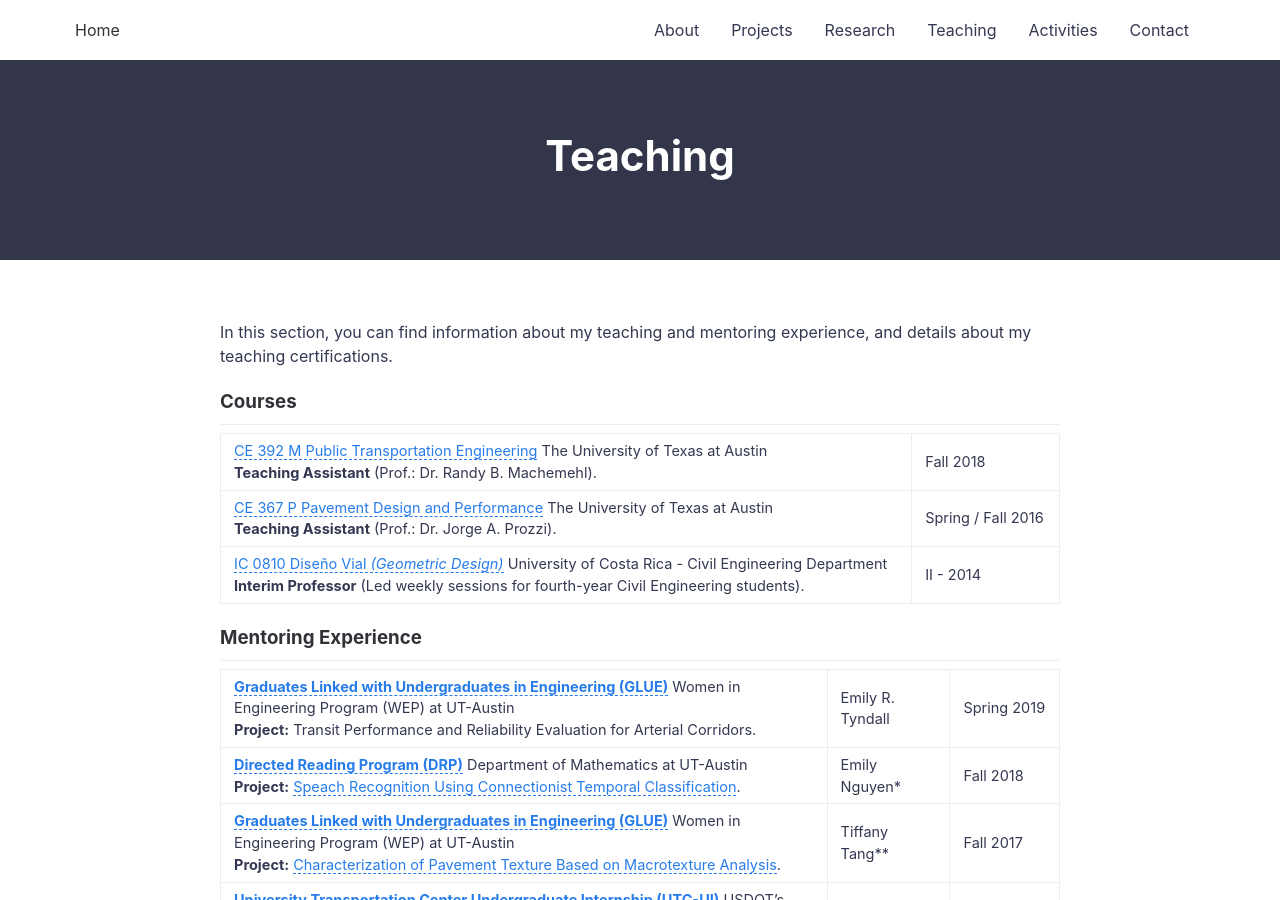
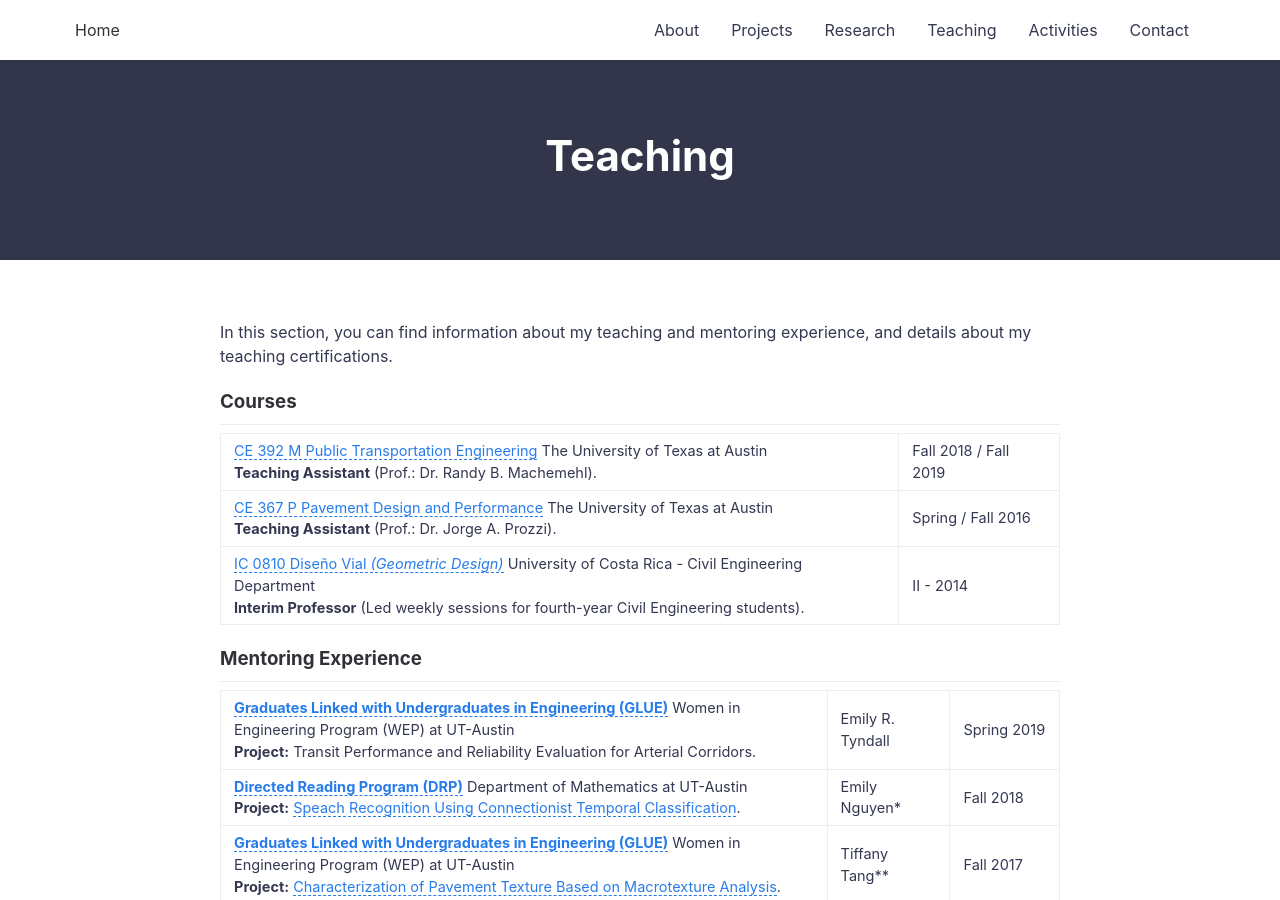
Before and after one commit to nzunigag/nzunigag.github.io, a Jekyll site: the page built from teaching.md, in a window 1280 px wide and 900 px high. Built offline with Jekyll 4.4.1, drawn with Linux system fonts in a browser that asks for light colours.

Commit message:
Update teaching.md

```diff
--- a/teaching.md
+++ b/teaching.md
@@ -9,7 +9,7 @@ In this section, you can find information about my teaching and mentoring experi
 ### Courses
 ___
 
-[CE 392 M Public Transportation Engineering](/downloads/2018_syllabus.pdf) The University of Texas at Austin <br><b>Teaching Assistant</b> (Prof.: Dr. Randy B. Machemehl). | Fall 2018 <br>
+[CE 392 M Public Transportation Engineering](/downloads/2019_syllabus.pdf) The University of Texas at Austin <br><b>Teaching Assistant</b> (Prof.: Dr. Randy B. Machemehl). | Fall 2018 / Fall 2019 <br>
 [CE 367 P Pavement Design and Performance](/downloads/2016_syllabus.pdf) The University of Texas at Austin <br><b>Teaching Assistant</b> (Prof.: Dr. Jorge A. Prozzi). | Spring / Fall 2016 <br>
 [IC 0810 Diseño Vial <i>(Geometric Design)</i>](/downloads/2014_programa.pdf) University of Costa Rica - Civil Engineering Department <br><b>Interim Professor</b> (Led weekly sessions for fourth-year Civil Engineering students). | II - 2014 <br>
 
```
